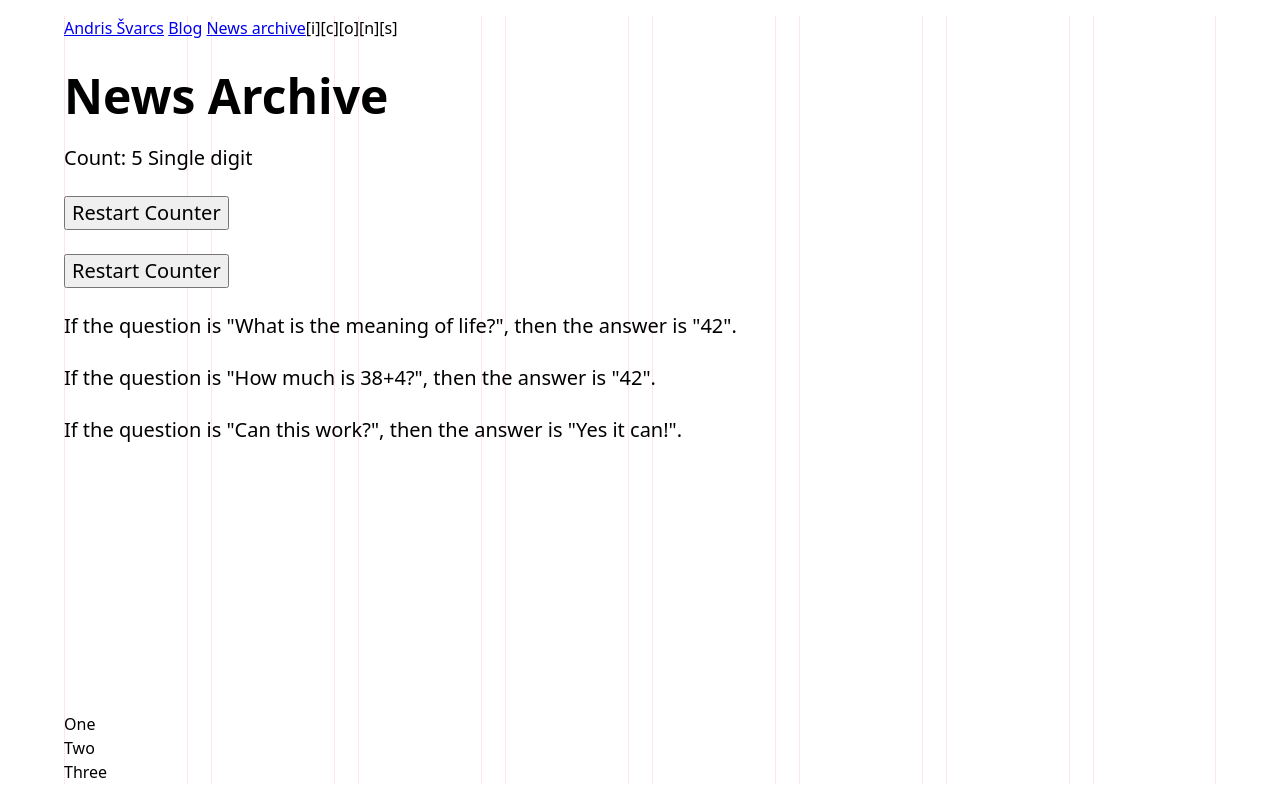
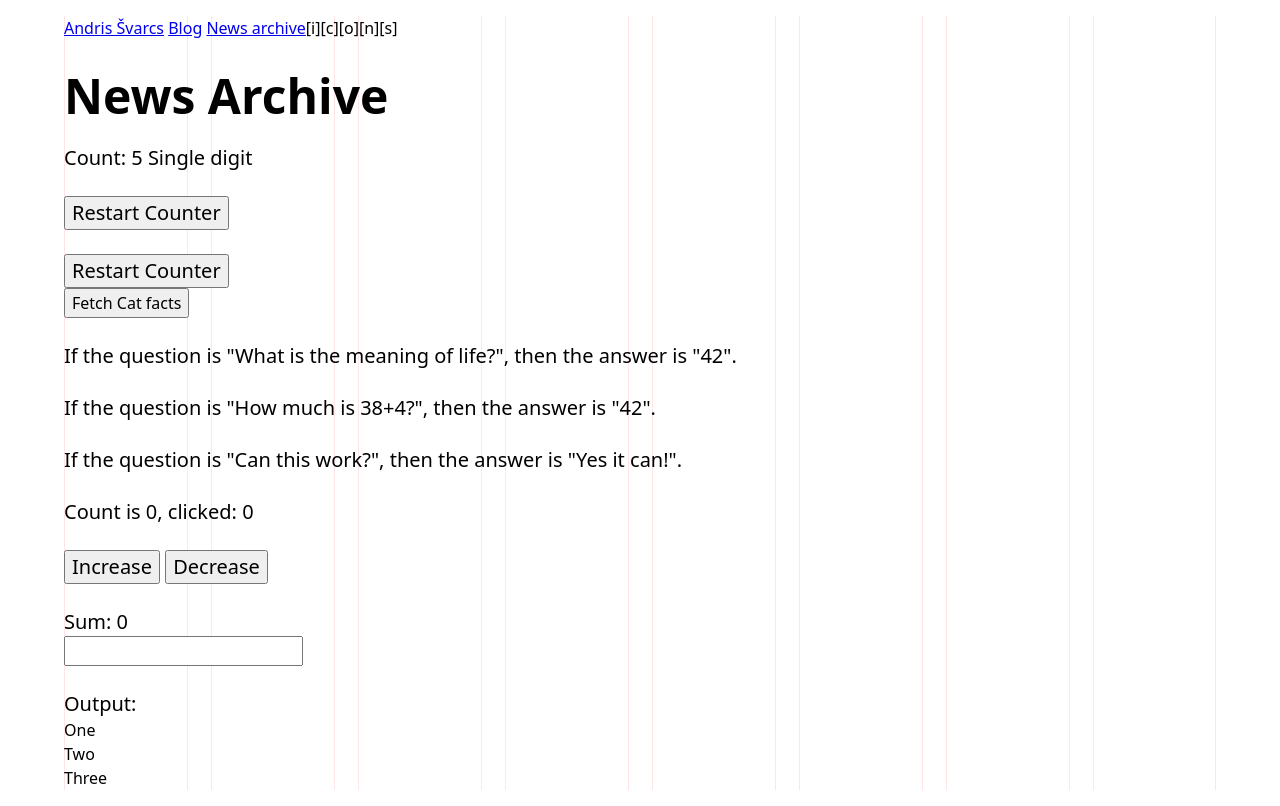
Before and after one commit to Shwartz/svelte5, a SvelteKit app: page /news-archive in a window 1280 px wide. Built offline with nearby package versions, Linux system fonts and the light colour scheme.

Commit message:
Experiments with form events

```diff
--- /dev/null
+++ b/src/lib/components/learning/LogicTesting.svelte
@@ -0,0 +1,40 @@
+<script lang="ts">
+	interface Numbers {
+		count: number;
+		amount: Array<number>;
+	}
+
+	let numbers: Numbers = $state({
+		count: 0,
+		amount: [],
+	});
+
+	function increase(e) {
+		console.log({e});
+		e.target.style.background = 'yellow';
+		numbers.count++;
+		numbers.amount.push(numbers.count);
+	}
+
+	function decrease() {
+		numbers.count--;
+		numbers.amount.push(numbers.count);
+	}
+
+	let outputText = $state('');
+
+</script>
+
+<div class="counter">
+	<p>Count is {numbers.count}, clicked: {numbers.amount.length}</p>
+	<p>
+		<button type="button" onclick={increase}>Increase</button>
+		<button type="button" onclick={decrease}>Decrease</button>
+	</p>
+	<p>Sum: {numbers.amount.reduce((a, b) => a + b, 0)}</p>
+</div>
+
+<div>
+	<input type="text" bind:value={outputText}>
+	<p>Output: {outputText}</p>
+</div>
--- /dev/null
+++ b/src/lib/components/learning/Message.svelte
@@ -0,0 +1,13 @@
+<script lang="ts">
+	const PUBLIC_API = 'https://catfact.ninja/fact'
+	let message = $state('');
+
+	const fetchMessage = async () => {
+		const response = await fetch(PUBLIC_API);
+		const data = await response.json();
+		message = data.fact;
+	}
+</script>
+
+<button type="button" onclick={fetchMessage}>Fetch Cat facts</button>
+<div>{message}</div>
--- a/src/routes/news-archive/+page.svelte
+++ b/src/routes/news-archive/+page.svelte
@@ -2,15 +2,19 @@
 	import QuestionAndAnswer from '$lib/components/learning/QuestionAndAnswer.svelte';
 	import Counter from '$lib/components/learning/Counter.svelte';
 	import type { QAprops } from '$lib/types/qa';
+	import Message from '$lib/components/learning/Message.svelte';
+	import LogicTesting from '$lib/components/learning/LogicTesting.svelte';
 
 	let qa: QAprops = {
-		question: "Can this work?",
-		answer: "Yes it can!",
+		question: 'Can this work?',
+		answer: 'Yes it can!'
 	};
 </script>
 
 <h1>News Archive</h1>
-<Counter/>
-<QuestionAndAnswer/>
+<Counter />
+<Message />
+<QuestionAndAnswer />
 <QuestionAndAnswer question="How much is 38+4?" />
 <QuestionAndAnswer {...qa} />
+<LogicTesting/>
```
